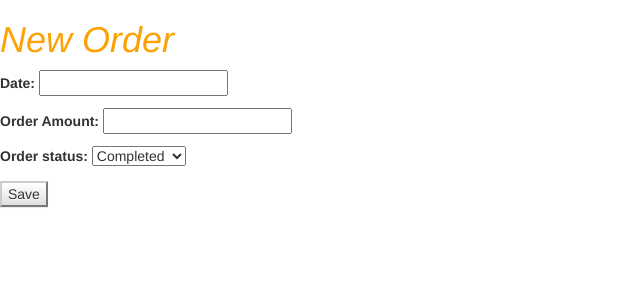
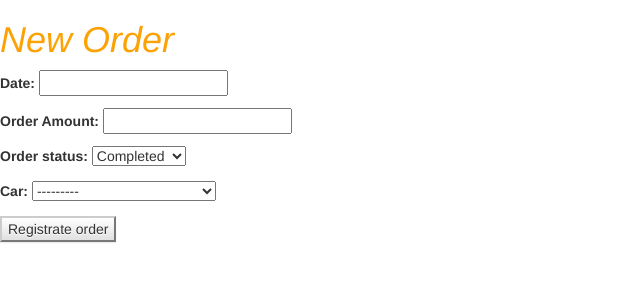
Before and after one commit to SergeiShevtsov/intetics-lab, a Django app: page /station/Order/ in a window 1280 px wide. Shown: the top 300 px of the page, without its empty margins (0-640 px from the left). Run offline with Django 3.2, Linux system fonts and the light colour scheme; data comes from the database, SQL or seed files in the repository; both versions use the stored data as it was after the commit; some libraries are stand-ins or nearby versions.

Commit message:
Create the list of clients + home page

```diff
--- a/Django/urls.py
+++ b/Django/urls.py
@@ -14,10 +14,13 @@ Including another URLconf
     2. Add a URL to urlpatterns:  path('blog/', include('blog.urls'))
 """
 from django.contrib import admin
-from django.urls import path,include
+from django.urls import path, include
 from station import views
+
 
 urlpatterns = [
     path('admin/', admin.site.urls),
     path('', include('station.urls')),
+    path('Home/', views.Home, name='home'),
+
 ]
--- a/station/admin.py
+++ b/station/admin.py
@@ -4,7 +4,7 @@ from .models import Client, Car, Order, Sign
 admin.site.register(Client)
 admin.site.register(Car)
 admin.site.register(Order)
-admin.site.register(Sign)
+
 
 
 # Register your models here.
--- a/station/forms.py
+++ b/station/forms.py
@@ -17,10 +17,10 @@ class OrderForm(forms.ModelForm):
 
     class Meta:
         model = Order
-        fields = ('date', 'order_Amount', 'order_status',)
+        fields = ('date', 'order_Amount', 'order_status','car')
 
 class CarForm(forms.ModelForm):
 
     class Meta:
         model = Car
-        fields = ('make', 'model', 'year', 'vin',)
+        fields = ('make', 'model', 'year', 'vin', 'client')
--- a/station/models.py
+++ b/station/models.py
@@ -1,6 +1,7 @@
 from django.db import models
 from django.forms import ModelForm
 from django import forms
+
 
 class Client(models.Model):
     first_name = models.CharField(max_length=100)
@@ -11,7 +12,9 @@ class Client(models.Model):
     email = models.EmailField(max_length=75, unique=True)
 
     def __str__(self):
-        return self.email
+        return "{} {}, address: {}".format(
+            self.first_name, self.last_name, self.date_of_birth, self.address, self.phone, self.email
+        )
 
 class Car(models.Model):
     make = models.CharField(max_length=10)
@@ -19,7 +22,10 @@ class Car(models.Model):
     year = models.DateField()
     vin = models.CharField(max_length=20)
     client = models.ForeignKey('Client', on_delete=models.PROTECT)
-
+    def __str__(self):
+        return "{}: {}, VIN: {}".format(
+            self.make, self.model, self.vin
+        )
 
 class Order(models.Model):
     date = models.DateField()
@@ -33,6 +39,11 @@ class Order(models.Model):
     order_status = models.CharField(max_length=20,choices=ORDER_CHOICES, default='Completed')
 
     car = models.ForeignKey('Car', on_delete=models.PROTECT)
+    def __str__(self):
+        return "Date: {}, Order Amount {} $, Order Status: {}".format(
+            self.date, self.order_Amount, self.order_status
+        )
+
     # car- name of the field
     # Car- name of the class to link
 
--- a/station/templates/order.html
+++ b/station/templates/order.html
@@ -16,7 +16,7 @@
             <form method="POST" class="client-form">
                 {% csrf_token %}
                 {{ form.as_p }}
-                <button type="submit" class="save bth btn-default">Save</button>
+                <button type="submit" class="save bth btn-default">Registrate order</button>
             </form>
 
         {% endblock %}
--- a/station/urls.py
+++ b/station/urls.py
@@ -8,4 +8,6 @@ urlpatterns= [
     path('station/Order/', views.make_order, name='make_order'),
     path('station/Car/', views.car, name='car'),
 
+    path('Home/clients/', views.clients, name='clients'),
+
 ]
--- a/station/views.py
+++ b/station/views.py
@@ -9,9 +9,9 @@ def new_client(request):
     if request.method == "POST":
         form = ClientForm(request.POST)
         if form.is_valid():
-            Client = form.save()
-            Client.save()
-            return redirect('client_detail', pk=client.pk)
+            client = form.save()
+            client.save()
+            return redirect('client_detail', pk=new_client.pk)
     else:
         form = ClientForm()
     return render(request, 'station_edit.html', {'form': form})
@@ -20,14 +20,15 @@ def sign_in(request):
     if request.method == "POST":
         form = SignForm(request.POST)
         if form.is_valid():
-            return redirect('client_detail', pk=client.pk)
+            return redirect('client_detail', pk=new_client.pk)
     else:
         form = SignForm()
     return render(request, 'sign_edit.html', {'form': form} )
 
 def client_detail(request, pk):
+    # return render(request, 'client_detail', pk=client.pk)
     client = get_object_or_404(Post, pk=pk)
-    return render(request, 'station/client_detail.html', {'post': post})
+    return render(request, 'station/client_detail.html', {'client': client})
 
 def make_order(request):
     if request.method == "POST":
@@ -46,10 +47,23 @@ def car(request):
         if form.is_valid():
             car = form.save()
             car.save()
-            return redirect('car_detail', pk=order.pk)
+            return redirect('car_detail', pk=car.pk)
     else:
         form = CarForm()
     return render(request, 'car.html', {'form': form})
 
+def Home(request):
+    return render(request, 'Home.html')
+
+def clients(request):
+    client = Client.objects.all()
+    return render(request, 'clients.html', locals())
+
+
+
+
+
+
+
 
 # Create your views here.
```
Also changed, not shown: station/templates/Home.html (added, +15 -0 lines), station/templates/clients.html (added, +11 -0 lines), db.sqlite3, station/templates/car_detail.html (added), station/templates/order_detail.html (added).
